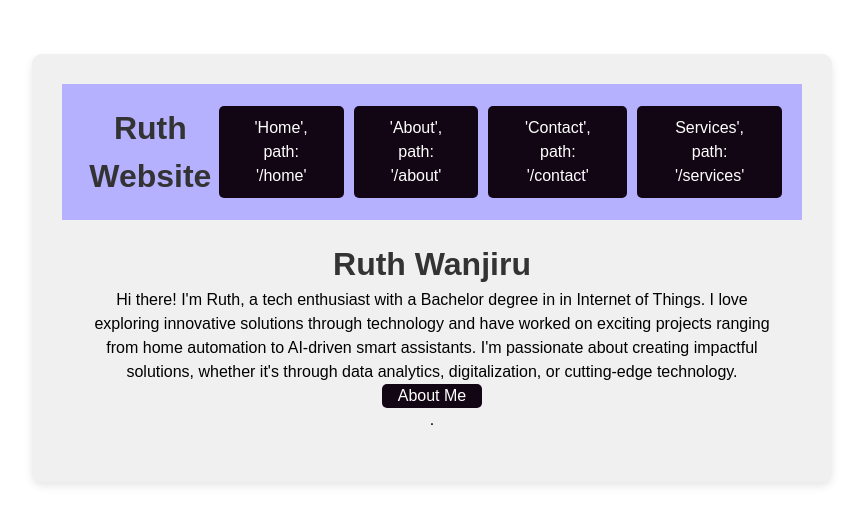
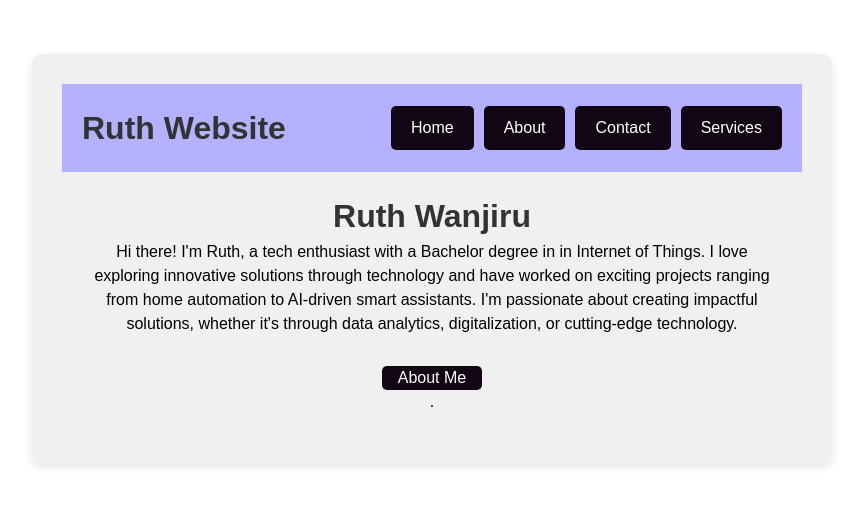
Before and after one commit to Ruth960/Profolio, a React (Vite) app: page / in a window 1280 px wide. Shown: the top 524 px of the page, without its empty margins (208-1071 px from the left). Built offline with nearby package versions, Linux system fonts and the light colour scheme.

Commit message:
Update Home.jsx

```diff
--- a/src/components/Home.jsx
+++ b/src/components/Home.jsx
@@ -3,13 +3,13 @@ import Navbar from "./navBar";
 
 export default function Home() {
     const navLinks = [
-        {text: "'Home', path: '/home'"},
-        {text: "'About', path: '/about'"},
-        {text: "'Contact', path: '/contact'"},
-        {text: "Services', path: '/services'"},
-        {text: "'Projects', path: '/projects'"},
-        {text: "'Blog', path: '/blog'"},
-        {text: "'FAQ' path: '/faq'"},
+        { text: 'Home' },
+        { text: 'About' },
+        { text: 'Contact' },
+        { text: 'Services' },
+        { text: 'Projects' },
+        { text: 'Blog' },
+        { text: 'FAQ' },
 
     ];
     return (
@@ -25,7 +25,7 @@ export default function Home() {
                     <h1>Ruth Wanjiru</h1>
                     <p>Hi there! I'm Ruth, a tech enthusiast with a Bachelor degree in in Internet of Things. I love exploring innovative solutions through technology and have worked on exciting projects ranging from home automation to AI-driven smart assistants. I'm passionate about creating impactful solutions, whether it's through data analytics, digitalization, or cutting-edge technology.
                     </p>
-                    <button style={{ backgroundColor: '#130614', color: 'white',  borderRadius: '5px', width:'100px', hieght:'20px' }}>About Me</button>
+                    <button style={{ backgroundColor: '#130614', color: 'white',  borderRadius: '5px', width:'100px', hieght:'60px',marginTop:'30px' }}>About Me</button>
                 </div>
                 <div>
                     <p>.</p>
```
